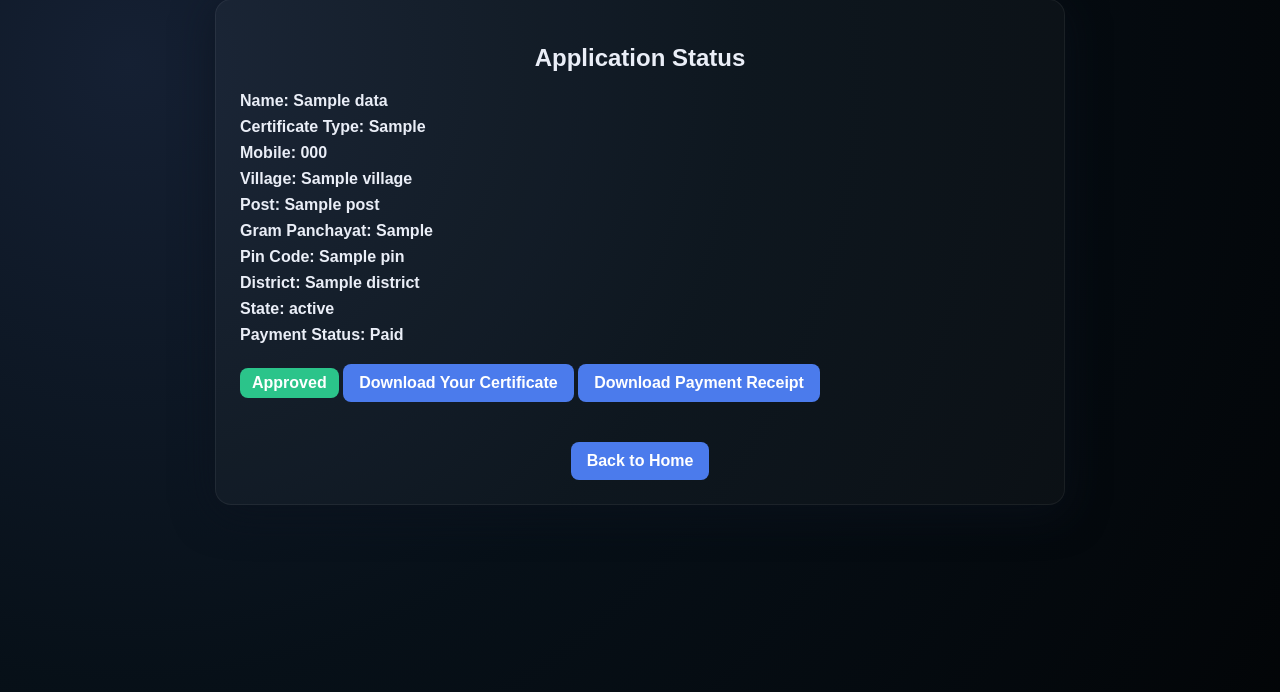
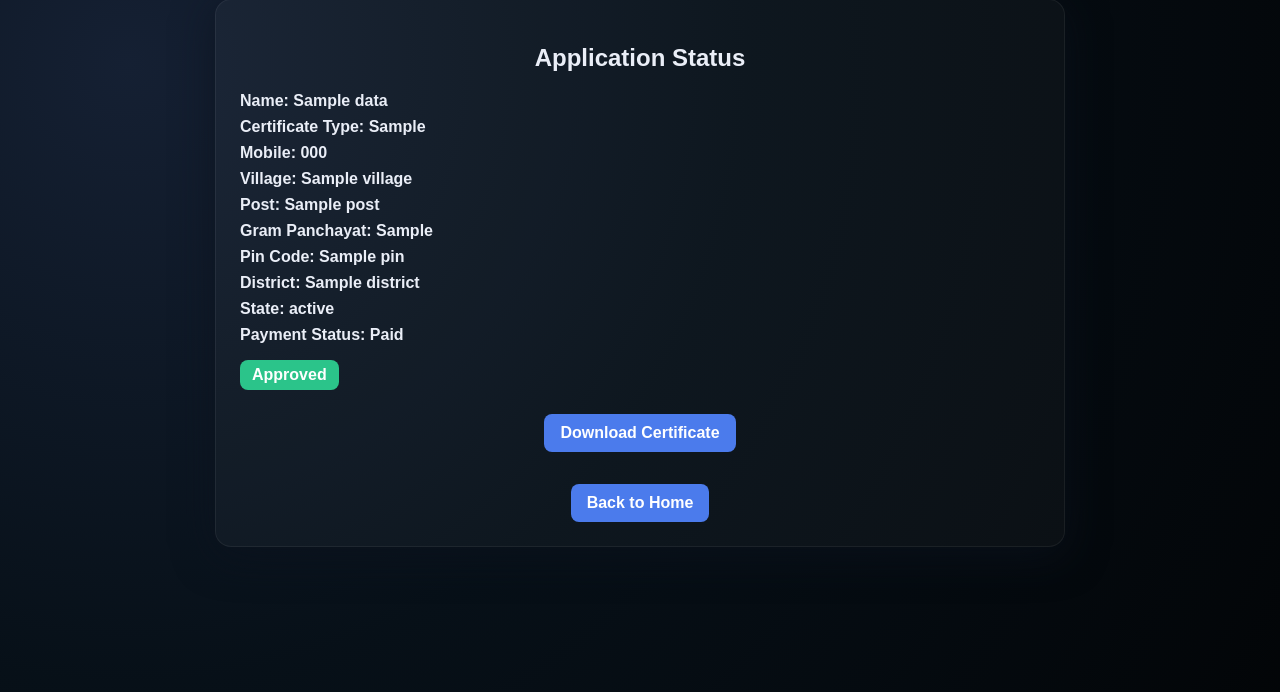
Before and after one commit to Aditya1234AD/certificate-app, a Flask app: template templates/status.html in a window 1280 px wide. Shown: the part 21-713 px from the top of the page. Run offline with Flask 3, Linux system fonts and the light colour scheme; the template is opened without the code that fills it: most values are stand-ins (such as "Sample title", 1, 10 or a date in 2020).

Commit message:
Update status.html

```diff
--- a/templates/status.html
+++ b/templates/status.html
@@ -4,6 +4,7 @@
 <meta charset="UTF-8">
 <meta name="viewport" content="width=device-width, initial-scale=1.0">
 <title>Application Status</title>
+
 <style>
 body {
     font-family: "Poppins", sans-serif;
@@ -24,6 +25,7 @@ body {
 }
 h2 { text-align: center; margin-bottom: 20px; }
 h4 { margin: 8px 0; }
+
 .status {
     font-weight: 700;
     padding: 6px 12px;
@@ -35,6 +37,7 @@ h4 { margin: 8px 0; }
 .rejected { background-color: #ff4c4c; color: #fff; }
 .processed { background-color: #4b7bec; color: #fff; }
 .approved { background-color: #2bc48a; color: #fff; }
+
 a.download-btn {
     display: inline-block;
     padding: 10px 16px;
@@ -46,9 +49,16 @@ a.download-btn {
     margin-top: 12px;
 }
 a.download-btn:hover { background-color: #2b4aa4; }
-.message { text-align: center; margin-top: 40px; font-size: 18px; color: #ffcc00; }
+
+.message {
+    text-align: center;
+    margin-top: 40px;
+    font-size: 18px;
+    color: #ffcc00;
+}
 </style>
 </head>
+
 <body>
 
 <div class="container">
@@ -64,25 +74,48 @@ a.download-btn:hover { background-color: #2b4aa4; }
         <h4><strong>Pin Code:</strong> {{ data.pin }}</h4>
         <h4><strong>District:</strong> {{ data.district }}</h4>
         <h4><strong>State:</strong> {{ data.state }}</h4>
+
         <h4><strong>Payment Status:</strong> {{ data.payment_status }}</h4>
-        <h4 class="status {% if data.status == 'Pending' %}pending{% elif data.status == 'Rejected' %}rejected{% elif data.status == 'Processed' %}processed{% elif data.status == 'Approved' %}approved{% endif %}">
+
+        <h4 class="status
+            {% if data.status == 'Pending' %}pending
+            {% elif data.status == 'Rejected' %}rejected
+            {% elif data.status == 'Processed' %}processed
+            {% elif data.status == 'Approved' %}approved
+            {% endif %}">
             {{ data.status }}
         </h4>
 
-        {% if data.payment_status != 'Paid' %}
-            <!-- Show Pay button if payment pending -->
+        <!-- 🔒 PAY NOW (ONLY WHEN ADMIN ENABLES & NOT PAID) -->
+        {% if data.payment_required and data.payment_status != 'Paid' %}
             <div style="text-align:center; margin-top:20px;">
                 <a class="download-btn" href="/pay/{{ data.id }}">Pay Now</a>
             </div>
-        {% elif (data.status == 'Processed' or data.status == 'Approved') %}
-            {% if data.certificate_file %}
-                <a class="download-btn" href="/download/certificate/{{ data.id }}" target="_blank">Download Your Certificate</a>
+        {% endif %}
+
+        <!-- ✅ DOWNLOAD AFTER PAYMENT -->
+        {% if data.payment_status == 'Paid' %}
+
+            {% if data.status == 'Processed' and data.receipt_file %}
+                <div style="text-align:center;">
+                    <a class="download-btn" href="/download/receipt/{{ data.id }}" target="_blank">
+                        Download Payment Receipt
+                    </a>
+                </div>
             {% endif %}
-            {% if data.receipt_file %}
-                <a class="download-btn" href="/download/receipt/{{ data.id }}" target="_blank">Download Payment Receipt</a>
+
+            {% if data.status == 'Approved' and data.certificate_file %}
+                <div style="text-align:center;">
+                    <a class="download-btn" href="/download/certificate/{{ data.id }}" target="_blank">
+                        Download Certificate
+                    </a>
+                </div>
             {% endif %}
-        {% else %}
-            <p>Your certificate will appear here once it is processed and payment is complete.</p>
+
+        {% endif %}
+
+        {% if data.status == 'Pending' %}
+            <p>Your application is under review. Payment will be enabled after processing.</p>
         {% endif %}
 
     {% elif message %}
```
